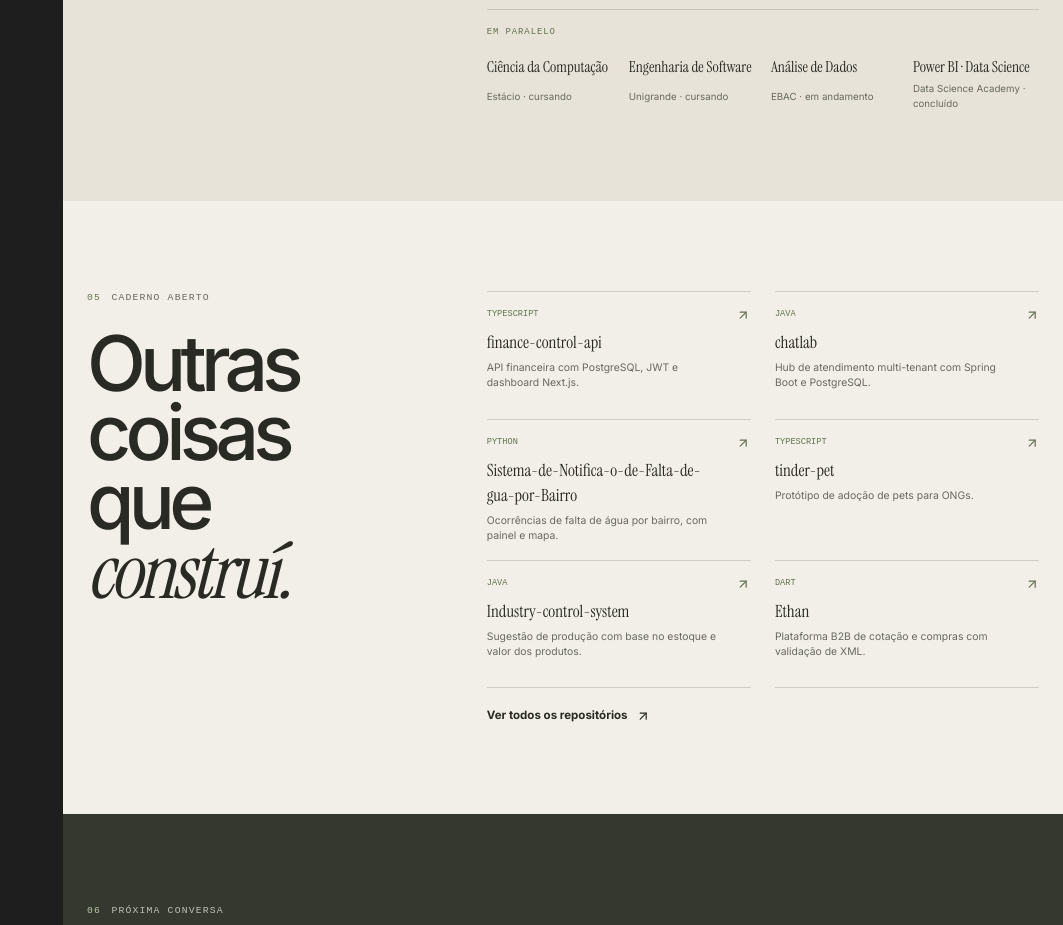
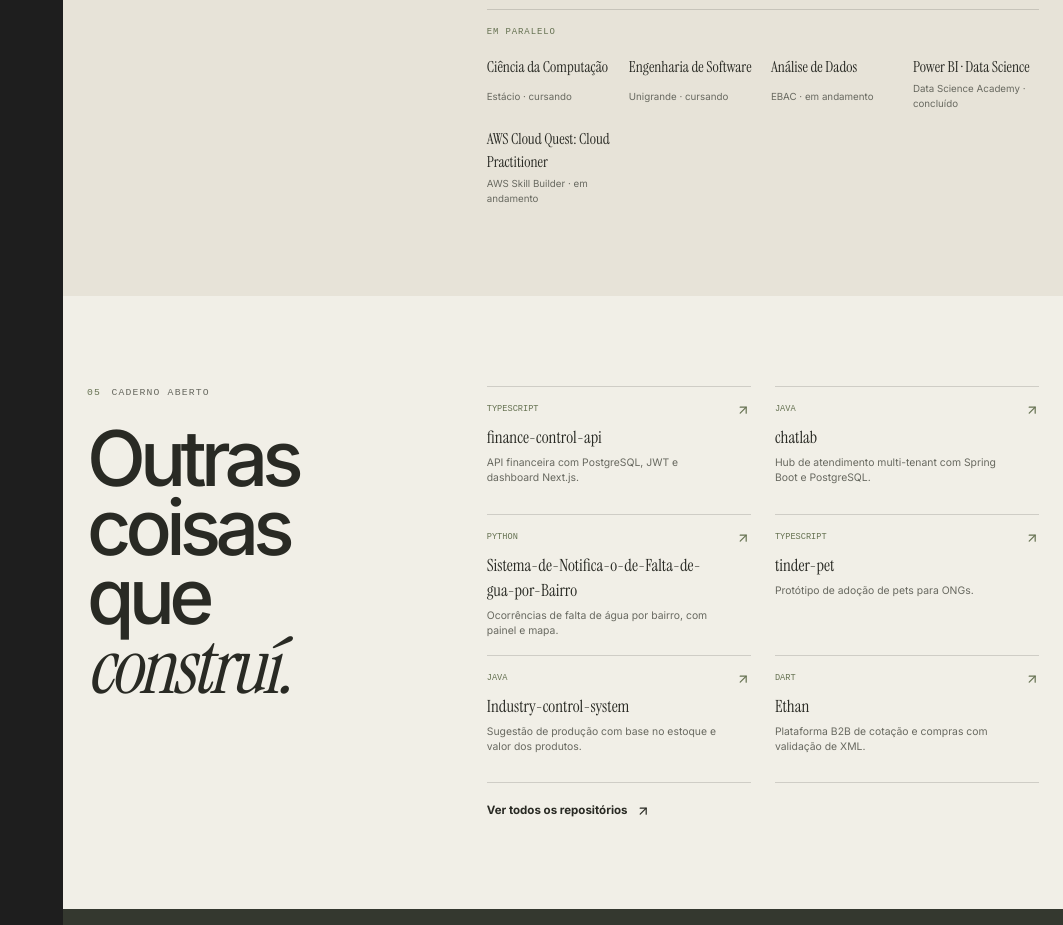
Before and after one commit to 7Genesis/portfolio-genesis, a Next.js app: page / in a window 1280 px wide. Shown: the part 7180-8105 px from the top of the page, without its empty margins (217-1280 px from the left). Built offline with nearby package versions, Linux system fonts and the light colour scheme.

Commit message:
Adiciona curso AWS em andamento ao portfolio

```diff
--- a/app/page.tsx
+++ b/app/page.tsx
@@ -227,6 +227,7 @@ export default function Portfolio() {
           <div><strong>Engenharia de Software</strong><small>Unigrande · cursando</small></div>
           <div><strong>Análise de Dados</strong><small>EBAC · em andamento</small></div>
           <div><strong>Power BI · Data Science</strong><small>Data Science Academy · concluído</small></div>
+          <div><strong>AWS Cloud Quest: Cloud Practitioner</strong><small>AWS Skill Builder · em andamento</small></div>
         </div>
       </section>
 
```
